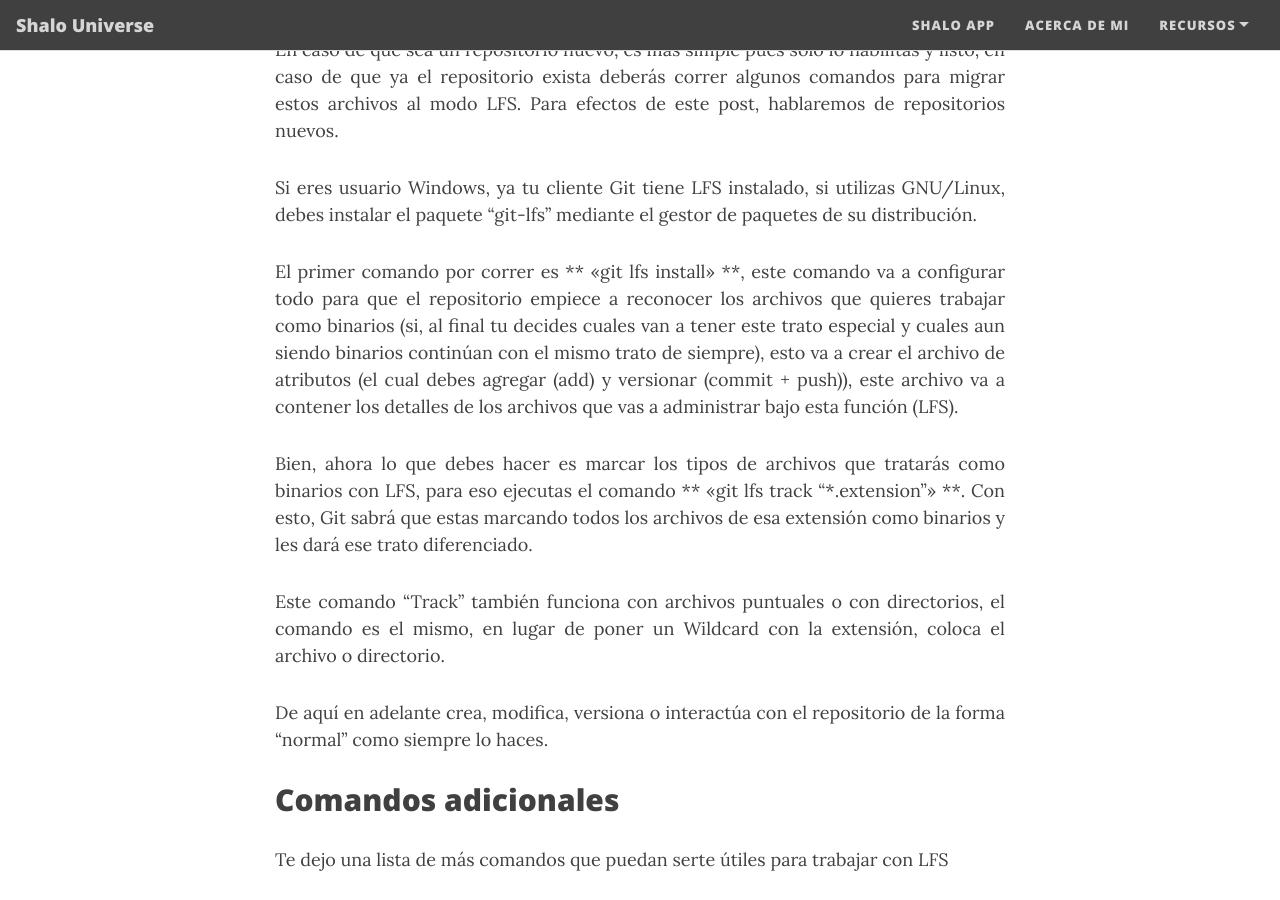
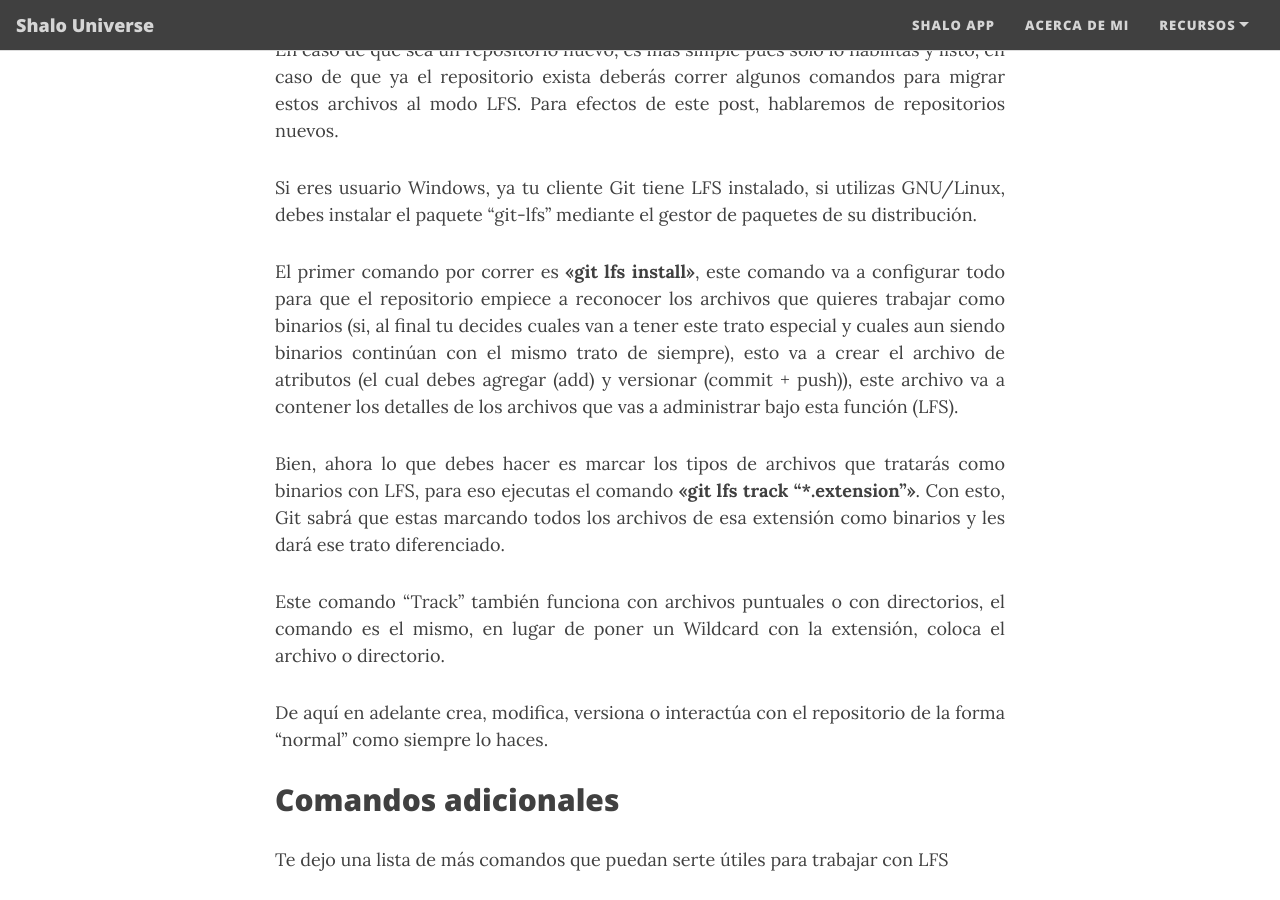
Before and after one commit to salomonvargas/blog, a Jekyll site: the page built from _posts/2022-02-27-git-lfs.md, in a window 1280 px wide and 900 px high, scrolled down 2958 px. Built offline with Jekyll 4.4.1, drawn with Linux system fonts in a browser that asks for light colours; nearby versions of some CDN libraries.

Commit message:
Mejoras en formato

```diff
--- a/_posts/2022-02-27-git-lfs.md
+++ b/_posts/2022-02-27-git-lfs.md
@@ -74,11 +74,11 @@
 </p>
 
 <p style='text-align: justify;'>
-El primer comando por correr es ** «git lfs install» **, este comando va a configurar todo para que el repositorio empiece a reconocer los archivos que quieres trabajar como binarios (si, al final tu decides cuales van a tener este trato especial y cuales aun siendo binarios continúan con el mismo trato de siempre), esto va a crear el archivo de atributos (el cual debes agregar (add) y versionar (commit + push)), este archivo va a contener los detalles de los archivos que vas a administrar bajo esta función (LFS).
+El primer comando por correr es <strong>«git lfs install»</strong>, este comando va a configurar todo para que el repositorio empiece a reconocer los archivos que quieres trabajar como binarios (si, al final tu decides cuales van a tener este trato especial y cuales aun siendo binarios continúan con el mismo trato de siempre), esto va a crear el archivo de atributos (el cual debes agregar (add) y versionar (commit + push)), este archivo va a contener los detalles de los archivos que vas a administrar bajo esta función (LFS).
 </p>
 
 <p style='text-align: justify;'>
-Bien, ahora lo que debes hacer es marcar los tipos de archivos que tratarás como binarios con LFS, para eso ejecutas el comando ** «git lfs track “*.extension”» **. Con esto, Git sabrá que estas marcando todos los archivos de esa extensión como binarios y les dará ese trato diferenciado.
+Bien, ahora lo que debes hacer es marcar los tipos de archivos que tratarás como binarios con LFS, para eso ejecutas el comando <strong>«git lfs track “*.extension”»</strong>. Con esto, Git sabrá que estas marcando todos los archivos de esa extensión como binarios y les dará ese trato diferenciado.
 </p>
 
 <p style='text-align: justify;'>
@@ -94,20 +94,18 @@
 Te dejo una lista de más comandos que puedan serte útiles para trabajar con LFS
 </p>
 
-| Comando                 | Descripción                                                                                      |
-|-------------------------|--------------------------------------------------------------------------------------------------|
-| git lfs install         | Configura el repositorio para trabajar con LFS                                                   |
-| git lfs fsck            | Verifica la consistencia de los archivos                                                         |
-| git lfs lock file.ext   | Bloquea el archivo indicado para que no sea modificado por otro usuario                          |
-| git lfs locks           | Muestra la lista de los archivos bloqueados en el repositorio                                    |
-| git lfs prune           | Borra versiones anteriores de los archivos binarios en el repositorio local (limpiando espacio)  |
-| git lfs track “*.ext”   | Indica al repositorio el manejo de los archivos.ext como binarios                                |
-| git lfs unlock file.ext | Elimina el bloqueo sobre un archivo, permitiendo que otros usuarios los modifiquen               |
-| git lfs untrack “*.ext” | Indica al repositorio que deje de tratar los archivos indicados como binarios                    |
+| Comando                     | Descripción                                                                                      |
+|-----------------------------|--------------------------------------------------------------------------------------------------|
+| **git lfs install**         | Configura el repositorio para trabajar con LFS                                                   |
+| **git lfs fsck**            | Verifica la consistencia de los archivos                                                         |
+| **git lfs lock file.ext**   | Bloquea el archivo indicado para que no sea modificado por otro usuario                          |
+| **git lfs locks**           | Muestra la lista de los archivos bloqueados en el repositorio                                    |
+| **git lfs prune**           | Borra versiones anteriores de los archivos binarios en el repositorio local (limpiando espacio)  |
+| **git lfs track “*.ext”**   | Indica al repositorio el manejo de los archivos.ext como binarios                                |
+| **git lfs unlock file.ext** | Elimina el bloqueo sobre un archivo, permitiendo que otros usuarios los modifiquen               |
+| **git lfs untrack “*.ext”** | Indica al repositorio que deje de tratar los archivos indicados como binarios                    |
 
 # Consideraciones importantes
-
-
 
 <p style='text-align: justify;'>
 Acá te dejo también algunas consideraciones que debes tener presente para usar Git LFS
```
